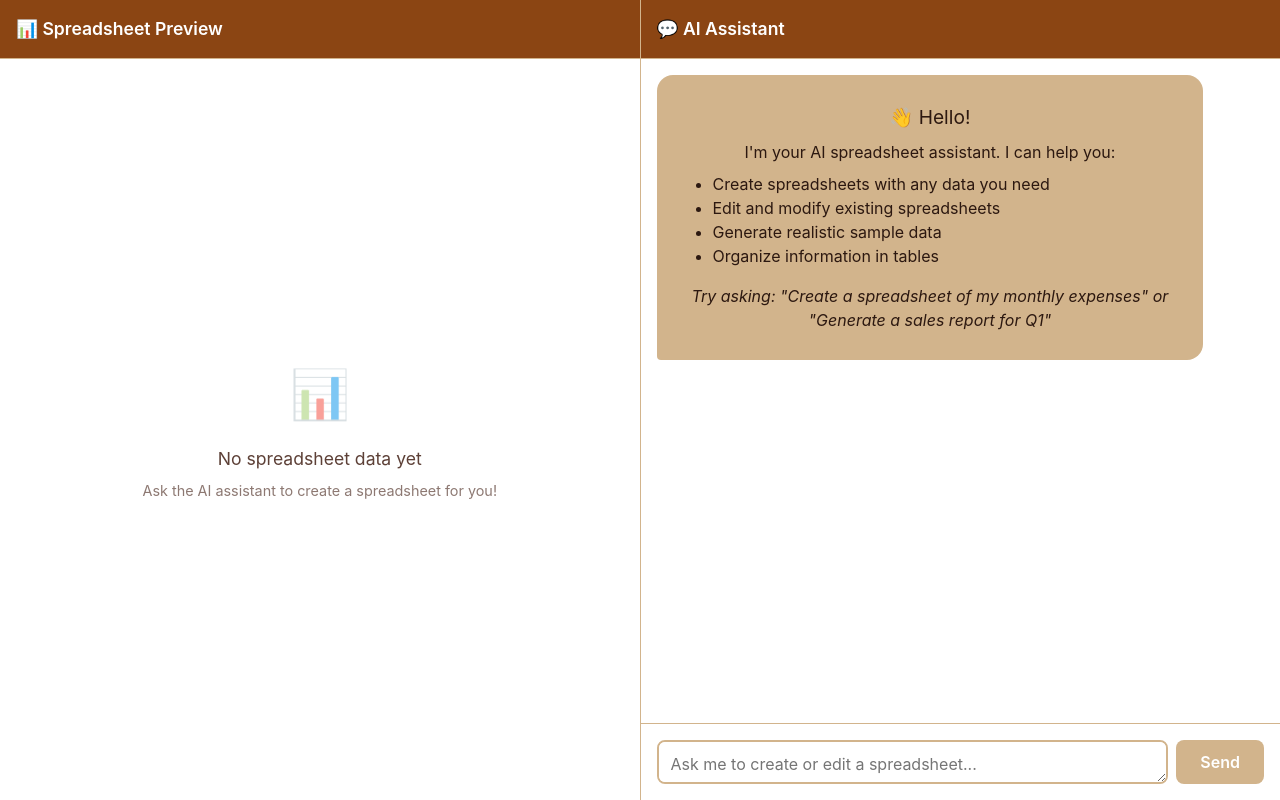
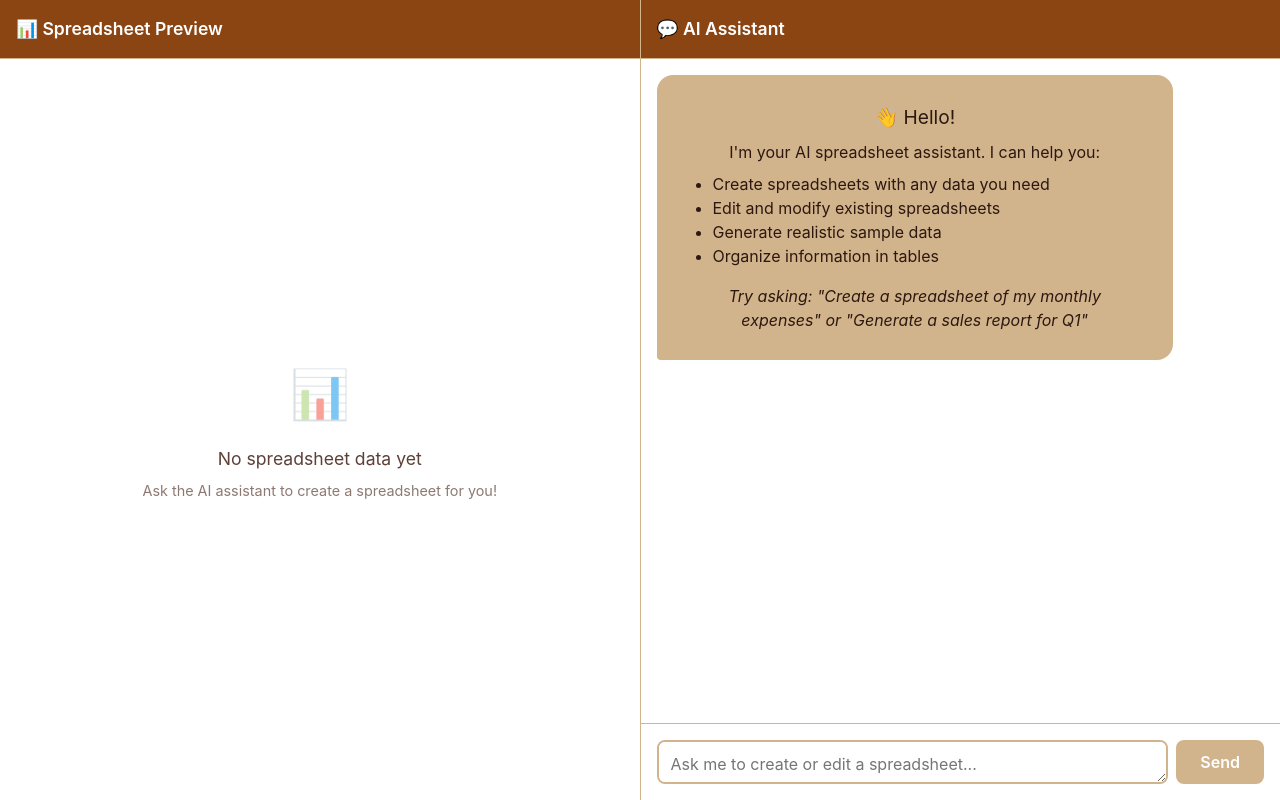
Before and after one commit to joseb33w/ai-spreadsheet-generator, a React (Vite) app: page / in a window 1280 px wide. Built offline with nearby package versions, Linux system fonts and the light colour scheme; what ag-grid-community would draw is missing.

Commit message:
Fix chat layout spacing - eliminate extra space on the right

```diff
--- a/src/styles/App.css
+++ b/src/styles/App.css
@@ -72,6 +72,8 @@ body {
   display: flex;
   flex-direction: column;
   height: 100%;
+  width: 100%;
+  box-sizing: border-box;
 }
 
 .messages-container {
@@ -97,7 +99,8 @@ body {
   background-color: var(--brown-primary);
   color: white;
   border-bottom-right-radius: 0.25rem;
-  max-width: 80%;
+  max-width: 70%;
+  margin-left: auto;
 }
 
 .message.assistant {
@@ -105,7 +108,8 @@ body {
   background-color: var(--brown-light);
   color: var(--text-primary);
   border-bottom-left-radius: 0.25rem;
-  max-width: 90%;
+  max-width: 85%;
+  margin-right: auto;
 }
 
 .chat-input-container {
```
